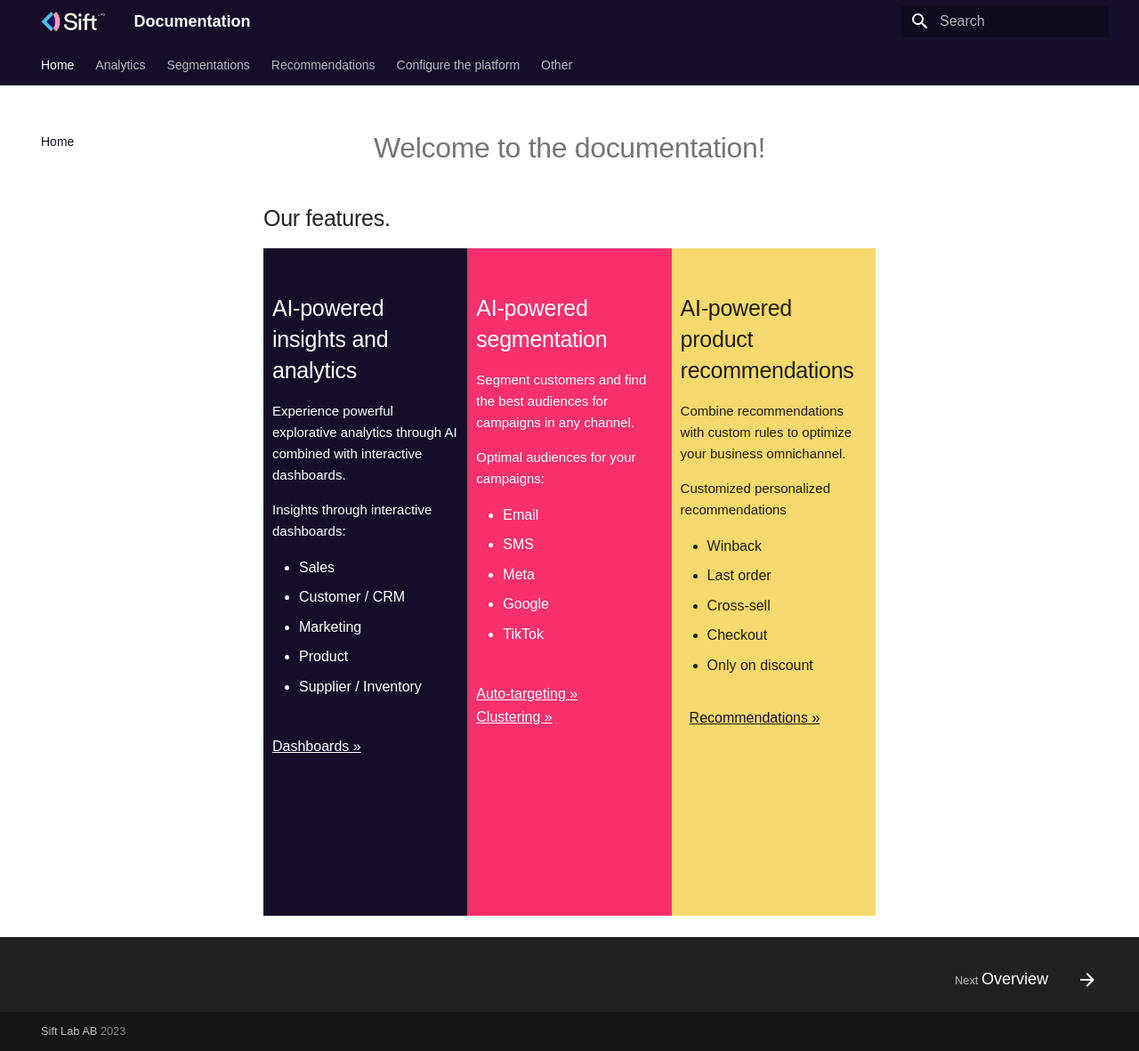
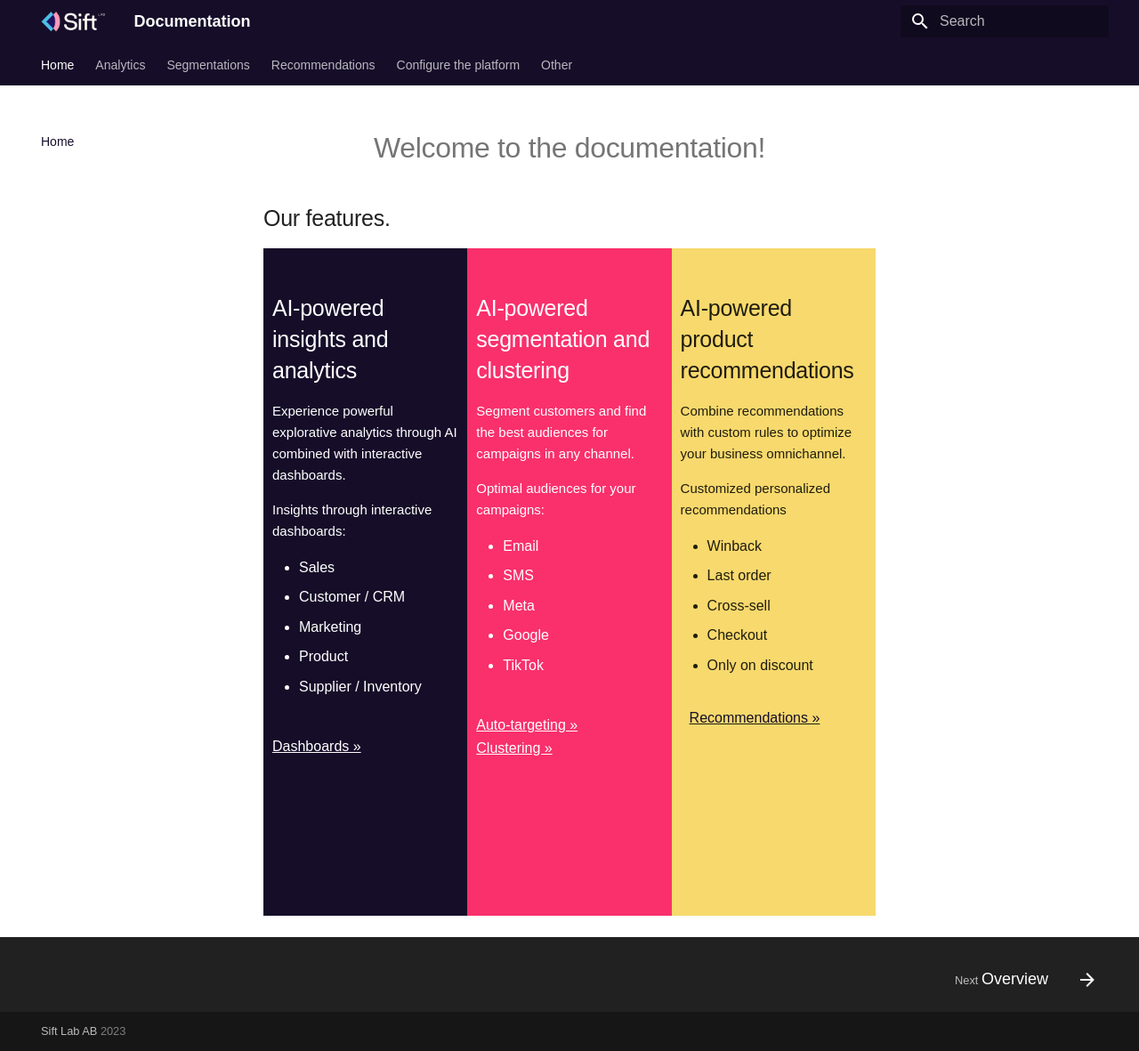
Before and after one commit to infobaleen/infobaleen.github.io, an MkDocs documentation site: the page built from docs/index.md, in a window 1280 px wide and 1181 px high. Shown: the whole window at 89% size. Built offline with MkDocs 1.6.1 and Material for MkDocs 9.7.7, drawn with Linux system fonts in a browser that asks for light colours; some web fonts are replaced.

```diff
--- a/docs/index.md
+++ b/docs/index.md
@@ -45,7 +45,7 @@
 		<u><a style="color:white" href="https://infobaleen.github.io/Platform/Analytics/Dashboards/">Dashboards &#187;</a></u>
   </div>
   <div class="column" style="background-color:#F9306C;color:white">
-    <h2>AI-powered segmentation </h2>
+    <h2>AI-powered segmentation and clustering</h2>
     <p>Segment customers and find the best audiences for campaigns in any channel.<p>
     <p>Optimal audiences for your campaigns:<p>
     	<ul>
```
